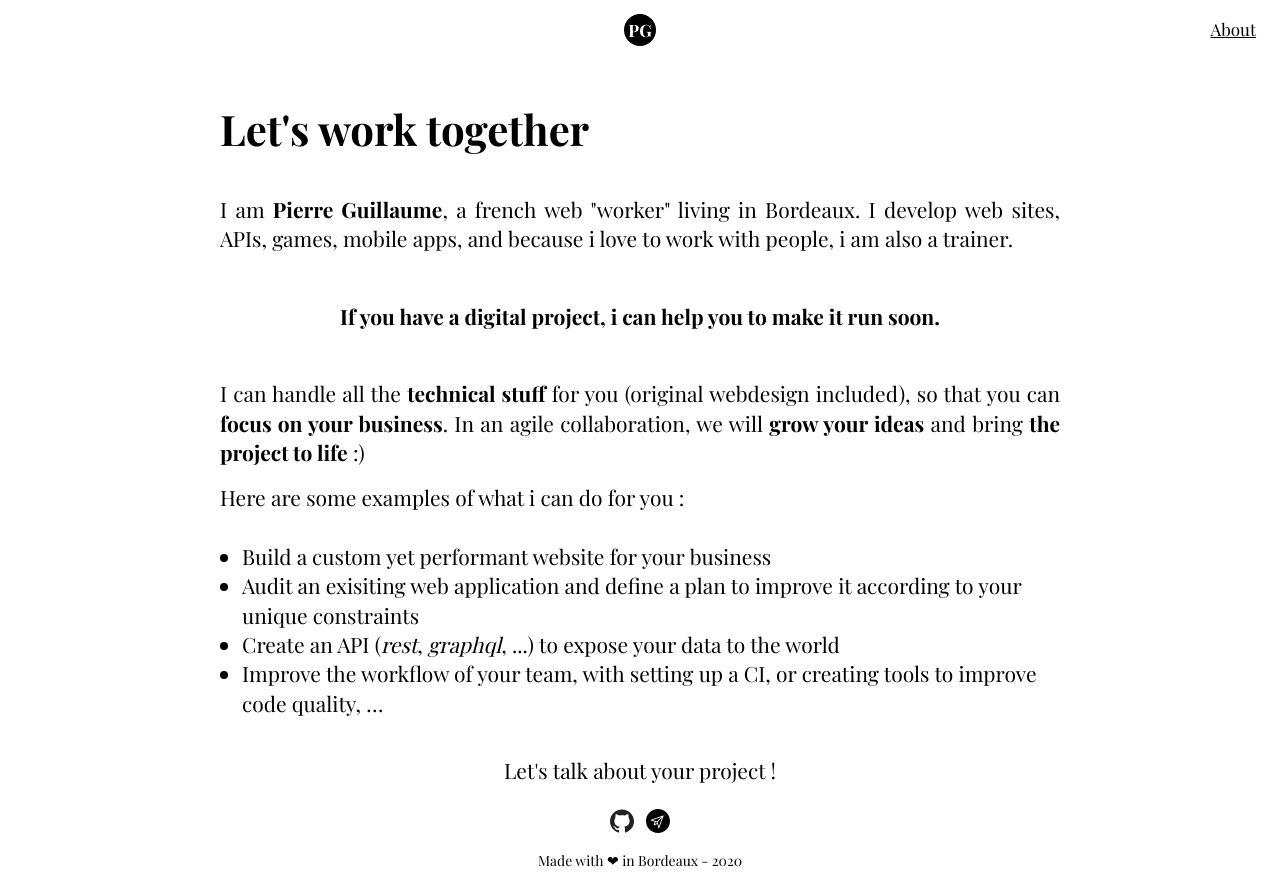
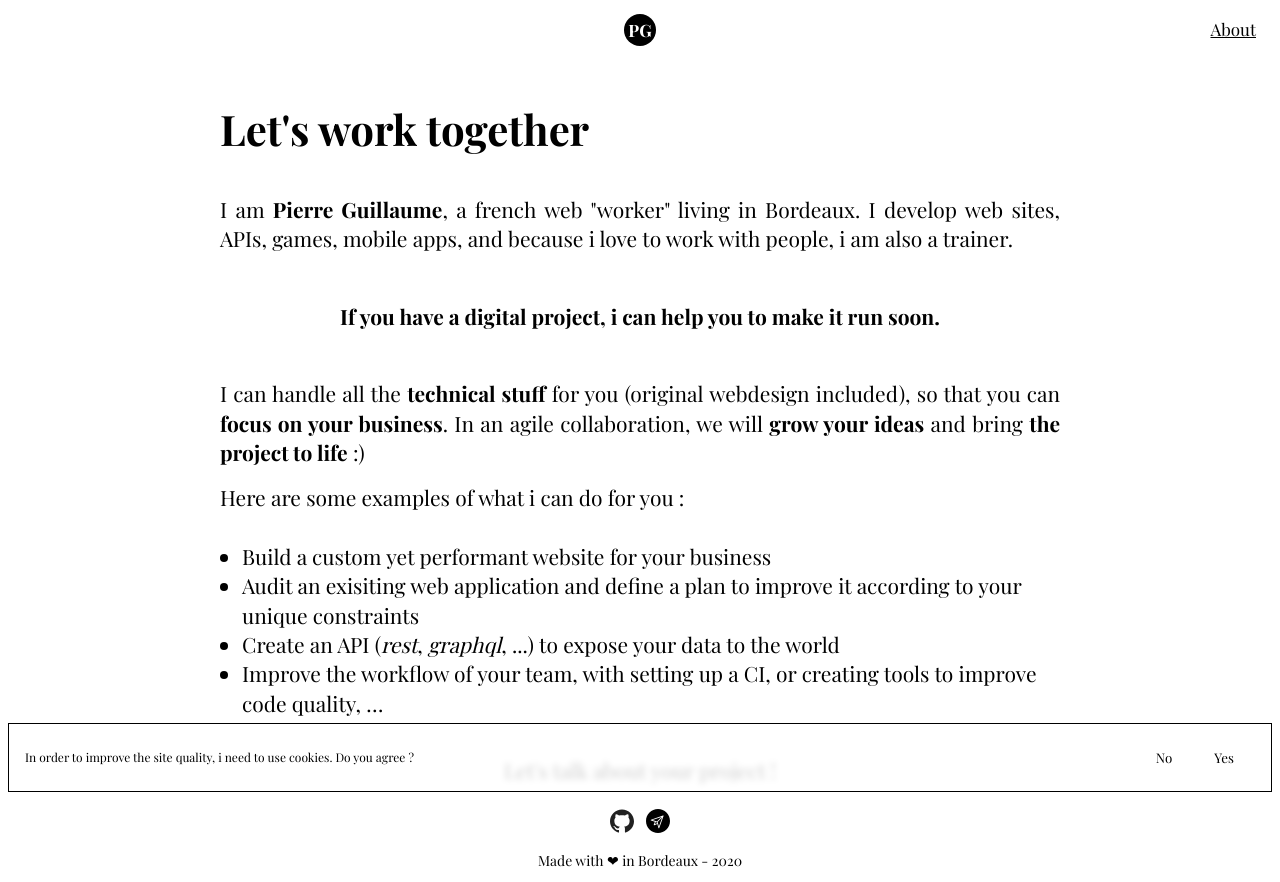
Before and after one commit to papswell/personal-website, a Next.js app: page /about in a window 1280 px wide. Built offline with nearby package versions, Linux system fonts and the light colour scheme.

Commit message:
feat: basic RGPD modal display

```diff
--- a/components/layouts/FullScreen.js
+++ b/components/layouts/FullScreen.js
@@ -1,6 +1,6 @@
 import Footer from "../footer";
 import Header from "../header";
-
+import RGPD from "../rgpd-modal";
 import Head from "next/head";
 
 const FullScreen = ({ children, title, ...props }) => {
@@ -28,6 +28,8 @@ const FullScreen = ({ children, title, ...props }) => {
 
       <Footer />
 
+      <RGPD />
+
       <style jsx>
         {`
           div {
--- /dev/null
+++ b/components/rgpd-modal.js
@@ -0,0 +1,49 @@
+import { useEffect, useState } from "react";
+
+import { get, set, clear } from "../utils/cookies";
+
+const ACCEPT_VALUE = "1";
+
+const RGPDModal = () => {
+  const [shouldPrompt, updateShouldPrompt] = useState(true);
+
+  useEffect(() => {
+    const accept = get("accept_cookies");
+    if (accept === ACCEPT_VALUE) {
+      updateShouldPrompt(false);
+    }
+  }, []);
+
+  const decline = () => {
+    clear();
+    updateShouldPrompt(false);
+  };
+
+  const handleAccept = () => {
+    set("accept_cookies", ACCEPT_VALUE);
+    updateShouldPrompt(false);
+  };
+
+  if (!shouldPrompt) {
+    return null;
+  }
+
+  return (
+    <div className="rgpd">
+      <div>
+        In order to improve the site quality, i need to use cookies. Do you
+        agree ?
+      </div>
+      <div>
+        <button className="button" onClick={decline}>
+          <span>No</span>
+        </button>
+        <button className="button" onClick={handleAccept}>
+          <span>Yes</span>
+        </button>
+      </div>
+    </div>
+  );
+};
+
+export default RGPDModal;
--- a/styles.css
+++ b/styles.css
@@ -120,7 +120,8 @@ ul {
   position: relative;
 
   padding: 1px;
-  /* background-color: #fff; */
+  background: none;
+  border: none;
 }
 
 
@@ -254,3 +255,40 @@ header > div:last-child {
 
   border-radius: 50%;
 }
+
+
+
+.rgpd {
+  position: fixed;
+  bottom: 8px;
+  right: 8px;
+  left: 8px;
+
+  display: flex;
+  align-items: center;
+  justify-content: center;
+  padding: 16px;
+
+  border: solid 1px black;
+
+  background-color: rgba(255, 255,255, 0.8);
+  backdrop-filter: blur(3px);
+
+  font-size: 12px;
+}
+
+.rgpd div:first-child {
+  flex:1
+}
+.rgpd div {
+  display: flex;
+}
+
+.rgpd .button {
+  margin: 0 8px;
+}
+.rgpd span {
+  padding: 8px 12px;
+
+  cursor: pointer;
+}
--- /dev/null
+++ b/utils/cookies.js
@@ -0,0 +1,26 @@
+const DAY_MILLISECONDS = 24 * 60 * 60 * 1000;
+
+export const get = (name) => {
+  const cookies = decodeURIComponent(document.cookie)
+    .split(";")
+    .map((c) => c.trim());
+
+  for (const cookie of cookies) {
+    if (cookie.startsWith(name)) {
+      return cookie.split("=")[1];
+    }
+  }
+
+  return null;
+};
+
+export const set = (name, value, expiresInDays = 30) => {
+  var d = new Date();
+  d.setTime(d.getTime() + expiresInDays * DAY_MILLISECONDS);
+  var expires = "expires=" + d.toUTCString();
+  document.cookie = name + "=" + value + ";" + expires + ";path=/";
+};
+
+export const clear = () => {
+  document.cookie = "";
+};
```
